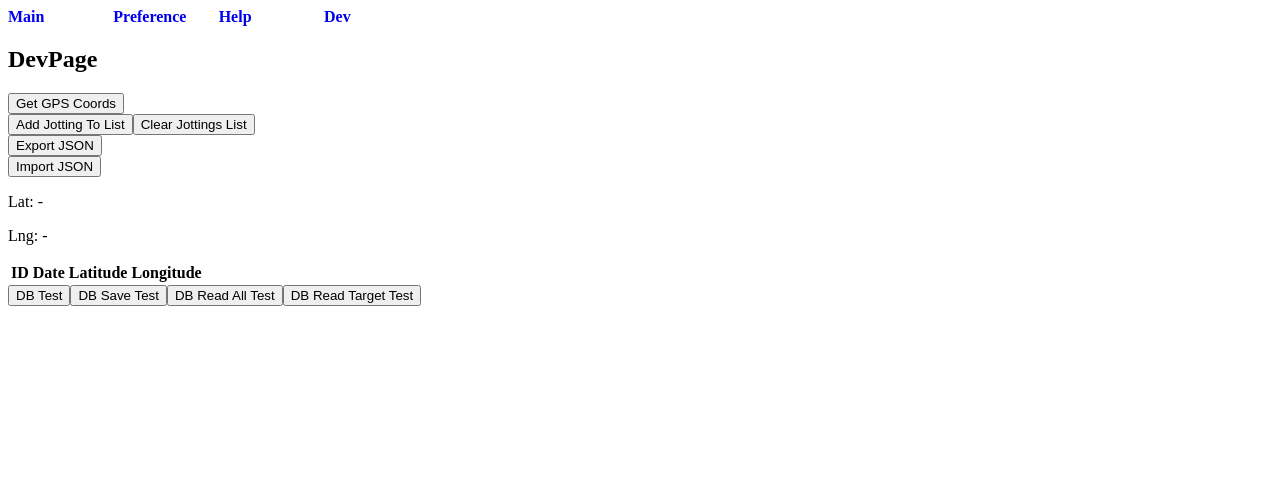
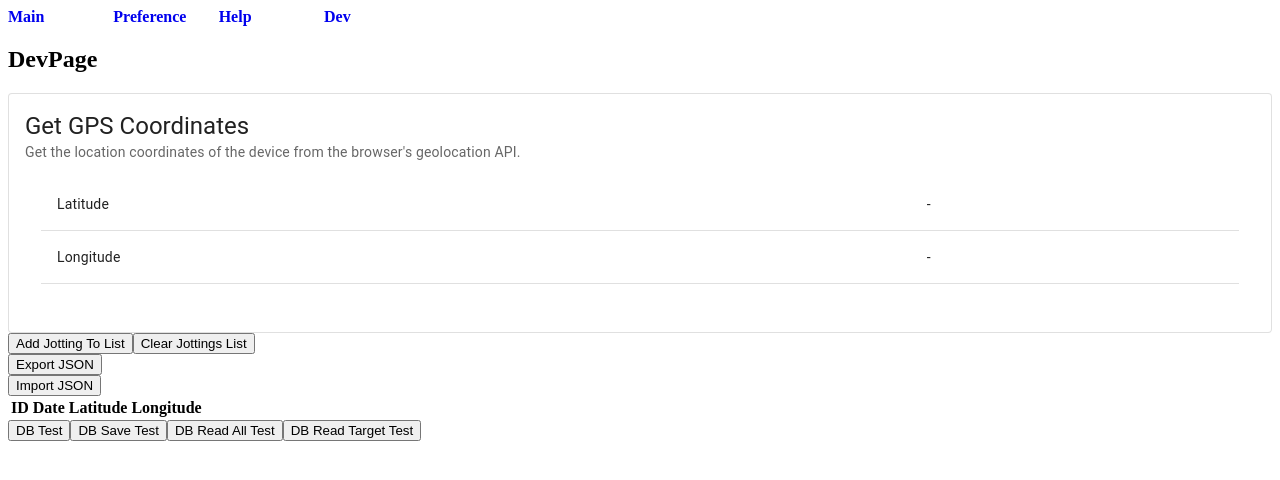
Before and after one commit to tikitorchey/jotgps, a React app in the folder app/: page /#/dev in a window 1280 px wide. Shown: the top 480 px of the page. Built offline with nearby package versions, Linux system fonts and the light colour scheme; the HTML template or start-up script is replaced by a standard one.

Commit message:
change #11 GeoAPIの開発用UIをMUIに変更

```diff
--- a/app/src/Components/Pages/DevPage.tsx
+++ b/app/src/Components/Pages/DevPage.tsx
@@ -1,5 +1,6 @@
 import React, { useEffect, useRef, useState } from "react";
-import { Button } from "@mui/material";
+import { Button, Box, Card, CardContent, Typography, CardActions, CardActionArea } from "@mui/material";
+import { Table, TableBody, TableCell, TableRow } from "@mui/material";
 import { JGEngine } from "../../jgEngine/jgEngine";
 import { LatLng, Jotter } from "../../jgEngine/types";
 import { Jotting } from "../../jgEngine/models/jotting";
@@ -97,24 +98,56 @@ export const DevPage: React.FC<Props> = ({ sampleProp }) => {
 
       {/** 基本機能の開発用 */}
       <div>
-        <div>
-          <button onClick = { onClickGetGPSCoordsButton }> Get GPS Coords </button>
-        </div>
+
+        {/** Geolocation APIの開発用 */}
+        <Card variant = "outlined">
+
+          <CardContent>
+
+            <CardActionArea onClick = { onClickGetGPSCoordsButton }>
+              <Typography variant = "h5" component = "div">
+                Get GPS Coordinates
+              </Typography>
+              <Typography variant = "body2" sx = {{ color: 'text.secondary' }}>
+                Get the location coordinates of the device from the browser's geolocation API.
+              </Typography>
+            </CardActionArea>
+
+            <CardContent>
+              {/** 取得したgpsCoordsを表示する */}
+              {/** GPS座標が取得されていない場合、ハイフンを表示する */}
+              <Table>
+                <TableBody>
+                  <TableRow>
+                    <TableCell> Latitude </TableCell>
+                    <TableCell> { (gpsCoords?.lat ? gpsCoords?.lat : "-" ) } </TableCell>
+                  </TableRow>
+                  <TableRow>
+                    <TableCell> Longitude </TableCell>
+                    <TableCell> { (gpsCoords?.lng ? gpsCoords?.lng : "-" ) } </TableCell>
+                  </TableRow>
+                </TableBody>
+              </Table>
+            </CardContent>
+
+          </CardContent>
+
+        </Card>
+
+
         <div>
           <button onClick = { onClickAddJottingToListButton }> Add Jotting To List </button>
           <button onClick = { onClickClearJottingListButton }> Clear Jottings List </button>
         </div>
+
+
+
         <div>
           <button onClick = { onClickExportJSONButton }> Export JSON </button>
         </div>
         <div>
           <button onClick = { onClickImportJSONButton }> Import JSON </button>
         </div>
-
-        {/** 取得したgpsCoordsを表示する */}
-        {/** GPS座標が取得されていない場合、ハイフンを表示する */}
-        <p> { "Lat: " + (gpsCoords?.lat ? gpsCoords?.lat : "-" ) } </p>
-        <p> { "Lng: " + (gpsCoords?.lng ? gpsCoords?.lng : "-" ) } </p>
 
         <table>
           <thead>
```
